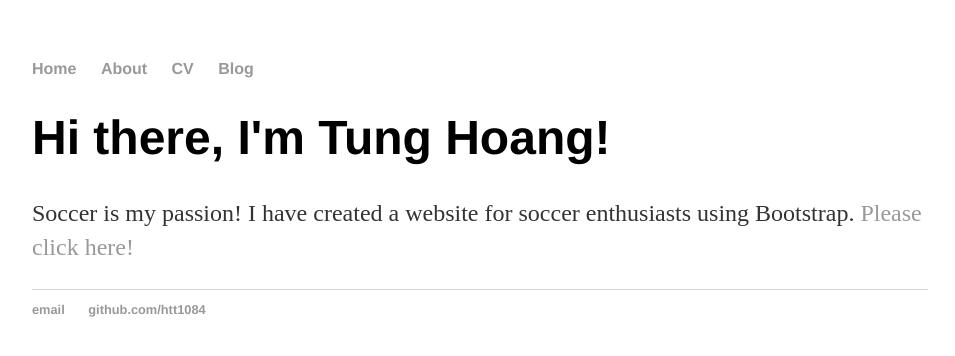
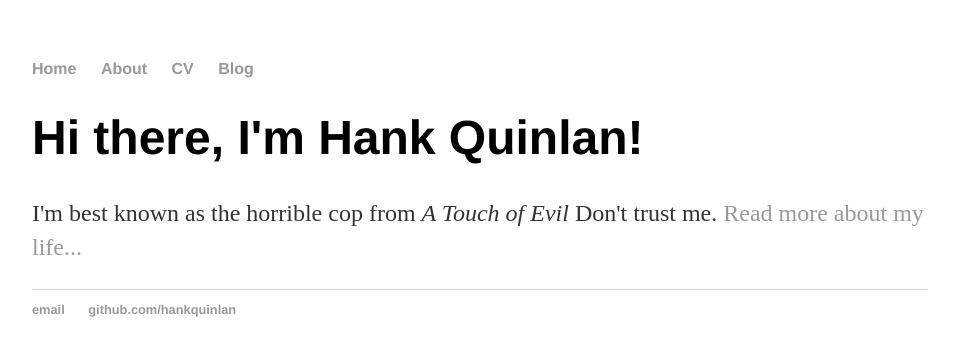
Before and after one commit to htt1084/it202, a Jekyll site: the page built from index.html, in a window 1280 px wide. Shown: the top 356 px of the page, without its empty margins (160-1115 px from the left). Built offline with Jekyll 4.4.1, drawn with Linux system fonts in a browser that asks for light colours.

Commit message:
Update index.html

```diff
--- a/index.html
+++ b/index.html
@@ -1,31 +1,8 @@
-<!DOCTYPE html>
-<html>
-	<head>
-		<title>Tung Hoang</title>
-		<!-- link to main stylesheet -->
-		<link rel="stylesheet" type="text/css" href="/css/main.css">
-	</head>
-	<body>
-		<nav>
-    		<ul>
-        		<li><a href="/">Home</a></li>
-	        	<li><a href="/about">About</a></li>
-        		<li><a href="/cv">CV</a></li>
-        		<li><a href="/blog">Blog</a></li>
-    		</ul>
-		</nav>
-		<div class="container">
-    		<div class="blurb">
-        		<h1>Hi there, I'm Tung Hoang!</h1>
-				<p>Soccer is my passion! I have created a website for soccer enthusiasts using Bootstrap. <a href="https://preview.c9users.io/htt1084/it202spr17/projects/1/index.html">
-				   Please click here!</a></p>
-    		</div><!-- /.blurb -->
-		</div><!-- /.container -->
-		<footer>
-    		<ul>
-        		<li><a href="mailto:hoangthanhtungvn@gmail.com">email</a></li>
-        		<li><a href="https://github.com/htt1084">github.com/htt1084</a></li>
-			</ul>
-		</footer>
-	</body>
-</html>
+---
+layout: default
+title: Hank Quinlan, Horrible Cop
+---
+<div class="blurb">
+	<h1>Hi there, I'm Hank Quinlan!</h1>
+	<p>I'm best known as the horrible cop from <em>A Touch of Evil</em> Don't trust me. <a href="/about">Read more about my life...</a></p>
+</div><!-- /.blurb -->
```
